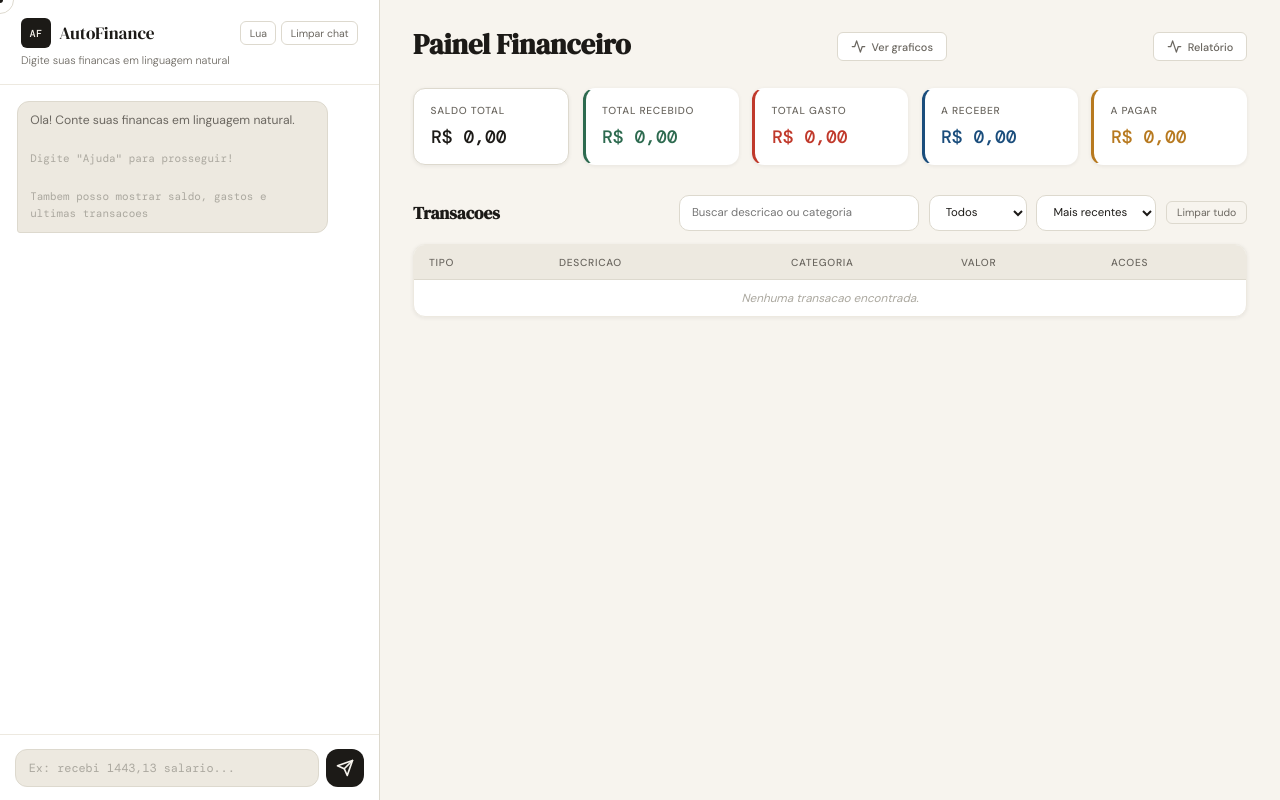
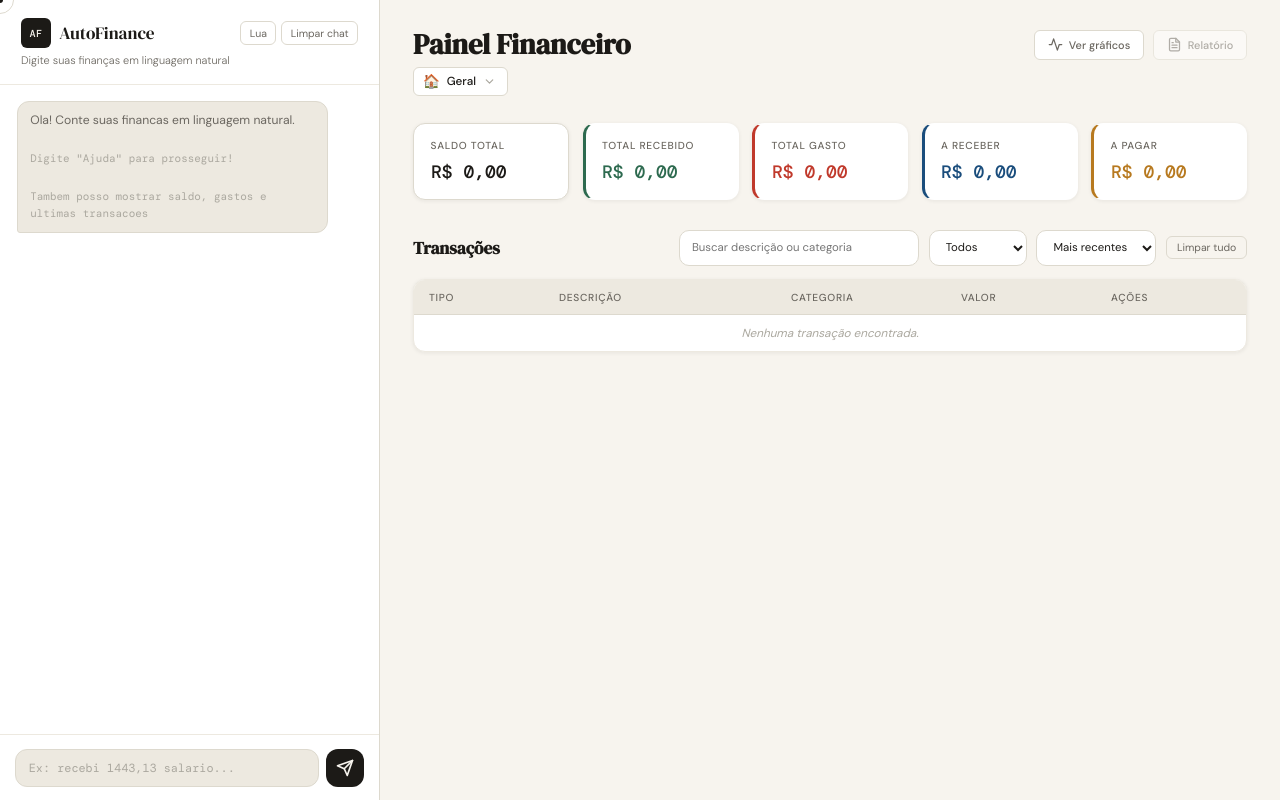
Before and after one commit to alvesmaciel/Mac, a PHP site: page /ChatFinance/app/ in a window 1280 px wide. Run offline with PHP 8.4, Linux system fonts and the light colour scheme; some web fonts are replaced.

Commit message:
Atualizações painel e chat

```diff
--- a/ChatFinance/app/index.html
+++ b/ChatFinance/app/index.html
@@ -8,6 +8,7 @@
     <link rel="stylesheet" href="style.css" />
     <link rel="stylesheet" href="./src/css/cursor.css">
     <link rel="stylesheet" href="./src/css/preloader.css">
+    <link rel="stylesheet" href="./src/css/workspace.css">
 
     <link
         href="https://fonts.googleapis.com/css2?family=DM+Serif+Display:ital@0;1&family=DM+Mono:wght@300;400;500&family=DM+Sans:wght@300;400;500&display=swap"
@@ -22,21 +23,20 @@
             <div class="preloader-logo">
                 <img src="images/Logo White.png" alt="AutoFinance" class="logo logo--preloader" />
             </div>
-
             <div class="preloader-bar">
                 <div class="preloader-fill"></div>
             </div>
-
             <div class="preloader-counter">0%</div>
         </div>
     </div>
-
 
     <!-- ===================== CURSOR ===================== -->
     <div id="cursor"></div>
     <div id="cursor-follower"></div>
 
     <div class="app">
+
+        <!-- ═══════════ CHAT PANEL ═══════════ -->
         <aside class="chat-panel">
             <header class="chat-header">
                 <div class="logo-row">
@@ -46,10 +46,10 @@
                     </div>
                     <div class="header-actions">
                         <button id="darkToggleBtn" title="Alternar tema">Lua</button>
-                        <button id="clearChatBtn" title="Limpar historico do chat">Limpar chat</button>
+                        <button id="clearChatBtn" title="Limpar histórico do chat">Limpar chat</button>
                     </div>
                 </div>
-                <p class="chat-sub">Digite suas financas em linguagem natural</p>
+                <p class="chat-sub">Digite suas finanças em linguagem natural</p>
             </header>
 
             <div class="chat-messages" id="chatMessages"></div>
@@ -57,7 +57,8 @@
             <div class="chat-input-wrap">
                 <div class="autocomplete-box" id="autocompleteBox"></div>
                 <div class="chat-input-area">
-                    <input type="text" id="chatInput" class="chat-input" placeholder="Ex: recebi 1443,13 salario..."
+                    <input type="text" id="chatInput" class="chat-input"
+                        placeholder="Ex: recebi 1443,13 salario..."
                         autocomplete="off" />
                     <button class="send-btn" id="sendBtn" aria-label="Enviar">
                         <svg width="18" height="18" viewBox="0 0 24 24" fill="none" stroke="currentColor"
@@ -70,25 +71,38 @@
             </div>
         </aside>
 
+        <!-- ═══════════ DASHBOARD PANEL ═══════════ -->
         <main class="dashboard-panel">
+
             <div class="dash-header">
+                <div class="dash-header-left">
                     <h1 class="dash-title">Painel Financeiro</h1>
+                    <!-- WorkspaceUI monta aqui -->
+                    <div id="wsDropdownAnchor"></div>
+                </div>
+                <div class="dash-header-right">
                     <button class="graph-toggle-btn" id="graphToggleBtn">
-                    <svg width="15" height="15" viewBox="0 0 24 24" fill="none" stroke="currentColor" stroke-width="2"
-                        stroke-linecap="round" stroke-linejoin="round">
+                        <svg width="15" height="15" viewBox="0 0 24 24" fill="none" stroke="currentColor"
+                            stroke-width="2" stroke-linecap="round" stroke-linejoin="round">
                             <polyline points="22 12 18 12 15 21 9 3 6 12 2 12"></polyline>
                         </svg>
-                    Ver graficos
+                        Ver gráficos
                     </button>
-                                <button class="graph-toggle-btn" id="graphToggleBtn">
-                    <svg width="15" height="15" viewBox="0 0 24 24" fill="none" stroke="currentColor" stroke-width="2"
-                        stroke-linecap="round" stroke-linejoin="round">
-                        <polyline points="22 12 18 12 15 21 9 3 6 12 2 12"></polyline>
+                    <button class="graph-toggle-btn" id="reportBtn">
+                        <svg width="15" height="15" viewBox="0 0 24 24" fill="none" stroke="currentColor"
+                            stroke-width="2" stroke-linecap="round" stroke-linejoin="round">
+                            <path d="M14 2H6a2 2 0 0 0-2 2v16a2 2 0 0 0 2 2h12a2 2 0 0 0 2-2V8z"></path>
+                            <polyline points="14 2 14 8 20 8"></polyline>
+                            <line x1="16" y1="13" x2="8" y2="13"></line>
+                            <line x1="16" y1="17" x2="8" y2="17"></line>
+                            <polyline points="10 9 9 9 8 9"></polyline>
                         </svg>
                         Relatório
                     </button>
                 </div>
+            </div>
 
+            <!-- KPIs -->
             <div class="kpi-grid">
                 <div class="kpi-card kpi--balance">
                     <span class="kpi-label">Saldo Total</span>
@@ -112,12 +126,13 @@
                 </div>
             </div>
 
+            <!-- Transactions -->
             <div class="table-section">
                 <div class="table-header-row">
-                    <h2 class="section-title">Transacoes</h2>
+                    <h2 class="section-title">Transações</h2>
                     <div class="table-toolbar">
                         <input type="text" id="txSearchInput" class="table-search-input"
-                            placeholder="Buscar descricao ou categoria" />
+                            placeholder="Buscar descrição ou categoria" />
                         <select id="txFilterSelect" class="table-select">
                             <option value="all">Todos</option>
                             <option value="income">Receitas</option>
@@ -140,23 +155,24 @@
                         <thead>
                             <tr>
                                 <th>Tipo</th>
-                                <th>Descricao</th>
+                                <th>Descrição</th>
                                 <th>Categoria</th>
                                 <th>Valor</th>
-                                <th>Acoes</th>
+                                <th>Ações</th>
                             </tr>
                         </thead>
                         <tbody id="txTableBody">
                             <tr class="empty-row" id="emptyRow">
-                                <td colspan="5">Nenhuma transacao encontrada.</td>
+                                <td colspan="5">Nenhuma transação encontrada.</td>
                             </tr>
                         </tbody>
                     </table>
                 </div>
             </div>
 
+            <!-- Charts -->
             <div class="graph-section hidden" id="graphSection">
-                <h2 class="section-title" style="margin-bottom:1.2rem">Graficos</h2>
+                <h2 class="section-title" style="margin-bottom:1.2rem">Gráficos</h2>
                 <div class="charts-grid">
                     <div class="chart-card">
                         <p class="chart-label">Gastos por Categoria</p>
@@ -168,12 +184,13 @@
                     </div>
                 </div>
             </div>
+
         </main>
     </div>
 
+    <script src="https://unpkg.com/dayjs@1/dayjs.min.js"></script>
     <script type="module" src="app-main.js"></script>
     <script src="./src/ui/preloader.js"></script>
     <script src="./src/ui/cursor.js"></script>
 </body>
-
 </html>
--- a/ChatFinance/app/style.css
+++ b/ChatFinance/app/style.css
@@ -1312,3 +1312,44 @@ html.dark .tx-row-dirty {
     transform: translateY(-6px);
     transition: all .3s ease;
 }
+
+/* ═══════════════════════════════════════════════
+   ADIÇÕES AO style.css — Workspaces + Dash header
+   Adicione este bloco ao FINAL do style.css existente
+═══════════════════════════════════════════════ */
+
+/* ── Dashboard header layout (dois lados) ── */
+.dash-header {
+    display: flex;
+    align-items: flex-start;
+    justify-content: space-between;
+    gap: 1rem;
+    flex-wrap: wrap;
+    margin-bottom: 1.8rem;
+}
+
+.dash-header-left {
+    display: flex;
+    flex-direction: column;
+    gap: .55rem;
+}
+
+.dash-header-right {
+    display: flex;
+    align-items: center;
+    gap: .6rem;
+    flex-wrap: wrap;
+}
+
+/* ── Responsive: mobile dash-header ── */
+@media (max-width: 780px) {
+    .dash-header {
+        flex-direction: column;
+        gap: .75rem;
+    }
+
+    .dash-header-right {
+        width: 100%;
+        justify-content: flex-start;
+    }
+}
```
Lines whose indentation alone changed are shown as unchanged.
